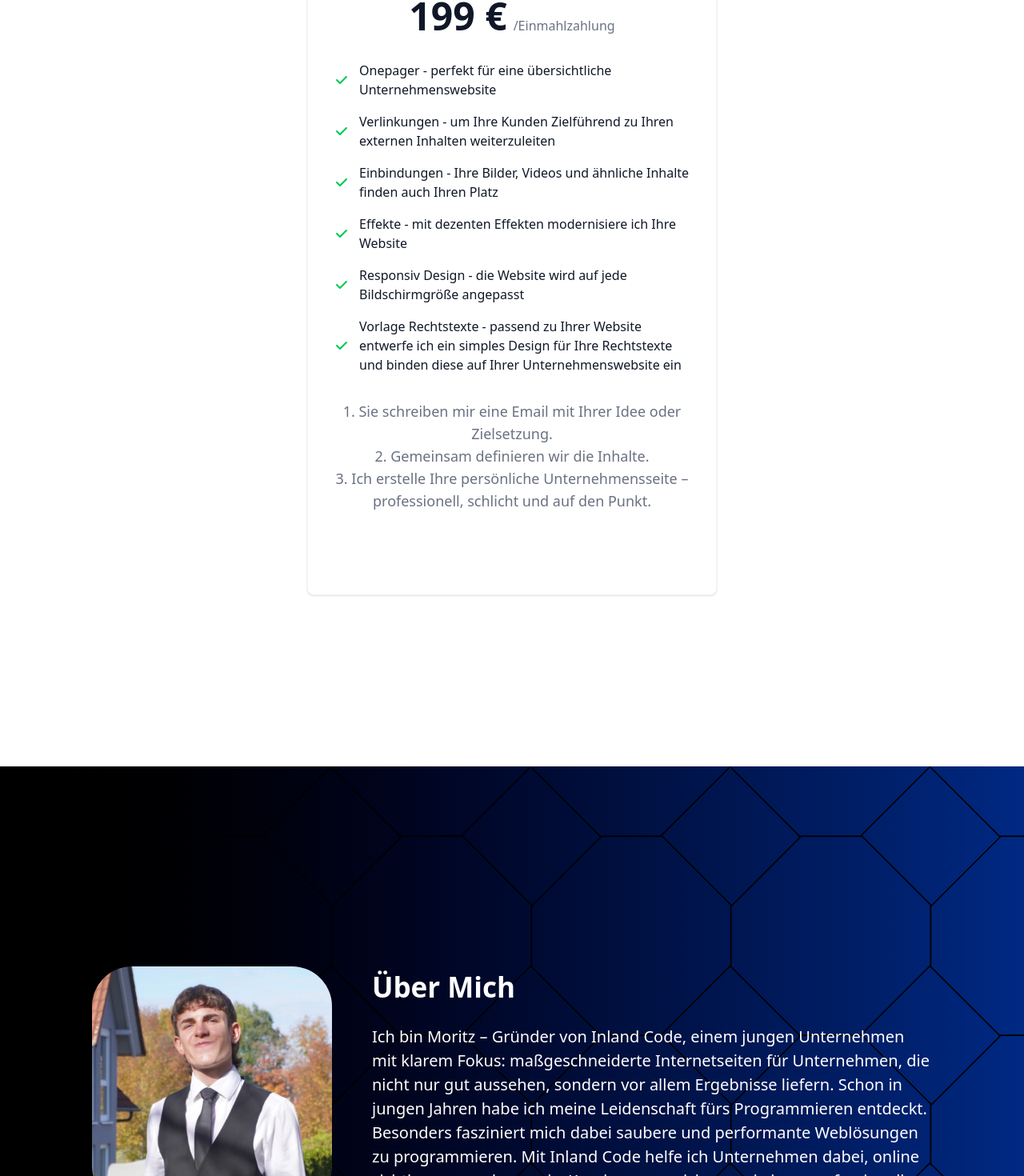
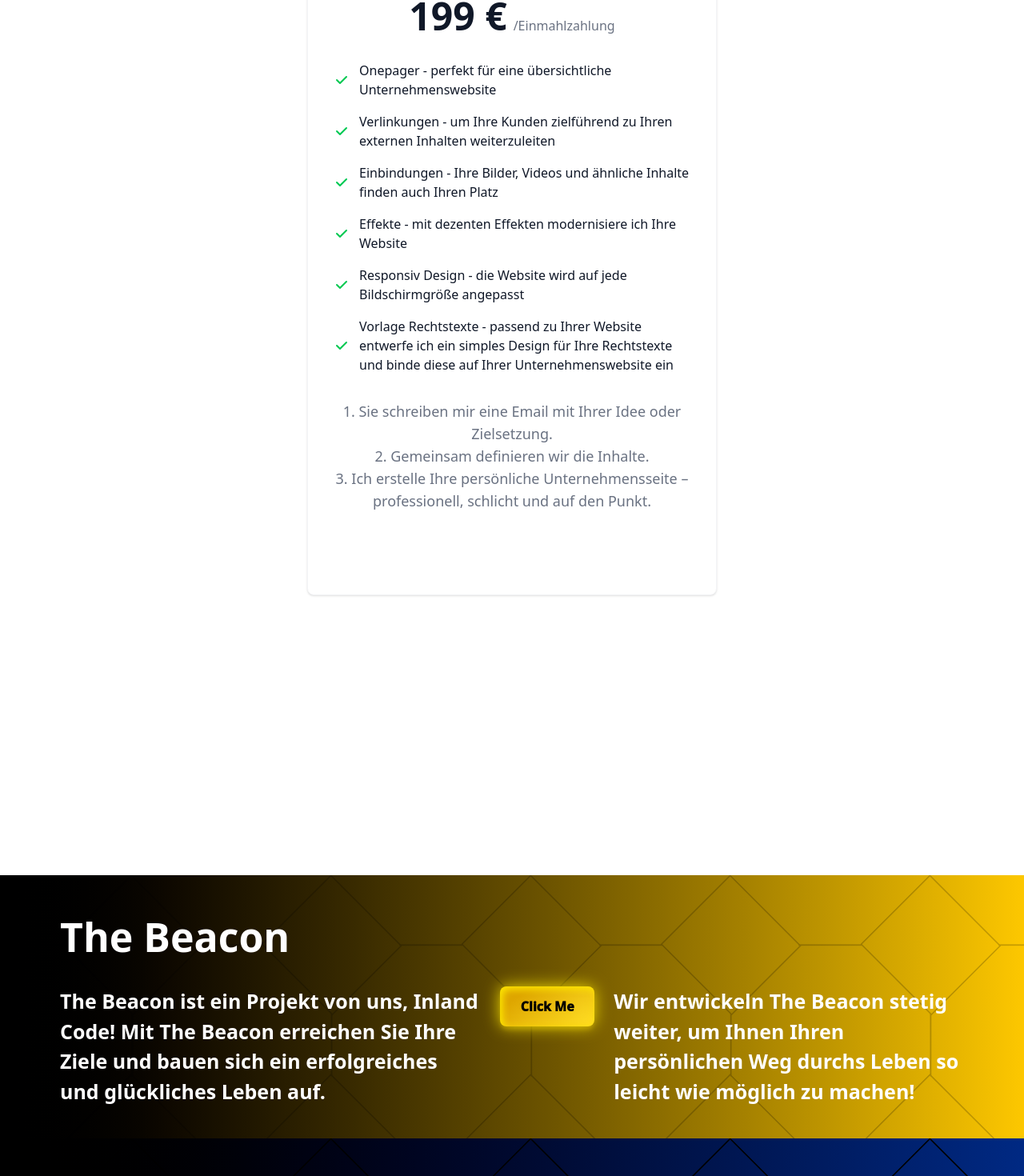
Before and after one commit to moritzganser/Website-Inland-Code-Nuxt, a Nuxt app: page / in a window 1280 px wide. Shown: the part 2331-3801 px from the top of the page at 80% size. Built offline with nearby package versions, Linux system fonts and the light colour scheme.

Commit message:
Verweisung auf The Beacon hinzugefügt & Bugs verbessert

```diff
--- a/components/angebot.vue
+++ b/components/angebot.vue
@@ -6,58 +6,128 @@
 
     <div>
       <section class="bg-white dark:bg-gray-900">
-  <div class="py-8 px-4 mx-auto max-w-screen-xl lg:py-16 lg:px-6 ">
-      <div class="mx-auto max-w-screen-md text-center mb-8 lg:mb-12 mt-[150px]">
-          <h2 class="mb-4 text-4xl tracking-tight font-extrabold text-gray-900 dark:text-white">Entwickelt für Unternehmen wie Sie!</h2>
-          <p class="mb-5 font-light text-gray-500 sm:text-xl dark:text-gray-400"></p>
+        <div class="py-8 px-4 mx-auto max-w-screen-xl lg:py-16 lg:px-6">
+          <div
+            class="mx-auto max-w-screen-md text-center mb-8 lg:mb-12 mt-[150px]"
+          >
+            <h2
+              class="mb-4 text-4xl tracking-tight font-extrabold text-gray-900 dark:text-white"
+            >
+              Entwickelt für Unternehmen wie Sie!
+            </h2>
           </div>
+
           <div class="flex justify-center mb-[150px]">
+            <!-- Pricing Card -->
+            <div
+              class="flex flex-col p-6 mx-auto max-w-lg text-center text-gray-900 bg-white rounded-lg border border-gray-100 shadow dark:border-gray-600 xl:p-8 dark:bg-gray-800 dark:text-white"
+            >
+              <h3 class="mb-4 text-2xl font-semibold">
+                Single Packet (Onepager)
+              </h3>
+              <p class="font-light text-gray-500 sm:text-lg dark:text-gray-400">
+                Dieses Paket richtet sich speziell an kleine und mittlere
+                Unternehmen, die einen klaren, seriösen und modernen Webauftritt
+                benötigen – ohne unnötigen Schnickschnack.
+              </p>
 
-          <!-- Pricing Card -->
-          <div class="flex flex-col p-6 mx-auto max-w-lg text-center text-gray-900 bg-white rounded-lg border border-gray-100 shadow dark:border-gray-600 xl:p-8 dark:bg-gray-800 dark:text-white">
-              <h3 class="mb-4 text-2xl font-semibold">Single Packet (Onepager)</h3>
-              <p class="font-light text-gray-500 sm:text-lg dark:text-gray-400">Dieses Paket richtet sich speziell an kleine und mittlere Unternehmen, die einen klaren, seriösen und modernen Webauftritt benötigen – ohne unnötigen Schnickschnack.</p>
               <div class="flex justify-center items-baseline my-8">
                 <span class="mr-2 text-5xl font-extrabold">199 €</span>
-                  <span class="text-gray-500 dark:text-gray-400">/Einmahlzahlung</span>
+                <span class="text-gray-500 dark:text-gray-400"
+                  >/Einmahlzahlung</span
+                >
               </div>
+
               <!-- List -->
               <ul role="list" class="mb-8 space-y-4 text-left">
-                  <li class="flex items-center space-x-3">
-                      <!-- Icon -->
-                      <svg class="flex-shrink-0 w-5 h-5 text-green-500 dark:text-green-400" fill="currentColor" viewBox="0 0 20 20" xmlns="http://www.w3.org/2000/svg"><path fill-rule="evenodd" d="M16.707 5.293a1 1 0 010 1.414l-8 8a1 1 0 01-1.414 0l-4-4a1 1 0 011.414-1.414L8 12.586l7.293-7.293a1 1 0 011.414 0z" clip-rule="evenodd"></path></svg>
-                      <span>Onepager - perfekt für eine übersichtliche Unternehmenswebsite</span>
-                  </li>
-                  <li class="flex items-center space-x-3">
-                      <!-- Icon -->
-                      <svg class="flex-shrink-0 w-5 h-5 text-green-500 dark:text-green-400" fill="currentColor" viewBox="0 0 20 20" xmlns="http://www.w3.org/2000/svg"><path fill-rule="evenodd" d="M16.707 5.293a1 1 0 010 1.414l-8 8a1 1 0 01-1.414 0l-4-4a1 1 0 011.414-1.414L8 12.586l7.293-7.293a1 1 0 011.414 0z" clip-rule="evenodd"></path></svg>
-                      <span>Verlinkungen - um Ihre Kunden Zielführend zu Ihren externen Inhalten weiterzuleiten</span>
-                  </li>
-                  <li class="flex items-center space-x-3">
-                      <!-- Icon -->
-                      <svg class="flex-shrink-0 w-5 h-5 text-green-500 dark:text-green-400" fill="currentColor" viewBox="0 0 20 20" xmlns="http://www.w3.org/2000/svg"><path fill-rule="evenodd" d="M16.707 5.293a1 1 0 010 1.414l-8 8a1 1 0 01-1.414 0l-4-4a1 1 0 011.414-1.414L8 12.586l7.293-7.293a1 1 0 011.414 0z" clip-rule="evenodd"></path></svg>
-                      <span>Einbindungen - Ihre Bilder, Videos und ähnliche Inhalte finden auch Ihren Platz</span>
-                  </li>
-                  <li class="flex items-center space-x-3">
-                      <!-- Icon -->
-                      <svg class="flex-shrink-0 w-5 h-5 text-green-500 dark:text-green-400" fill="currentColor" viewBox="0 0 20 20" xmlns="http://www.w3.org/2000/svg"><path fill-rule="evenodd" d="M16.707 5.293a1 1 0 010 1.414l-8 8a1 1 0 01-1.414 0l-4-4a1 1 0 011.414-1.414L8 12.586l7.293-7.293a1 1 0 011.414 0z" clip-rule="evenodd"></path></svg>
-                      <span>Effekte - mit dezenten Effekten modernisiere ich Ihre Website</span>
-                  </li>
-                  <li class="flex items-center space-x-3">
-                      <!-- Icon -->
-                      <svg class="flex-shrink-0 w-5 h-5 text-green-500 dark:text-green-400" fill="currentColor" viewBox="0 0 20 20" xmlns="http://www.w3.org/2000/svg"><path fill-rule="evenodd" d="M16.707 5.293a1 1 0 010 1.414l-8 8a1 1 0 01-1.414 0l-4-4a1 1 0 011.414-1.414L8 12.586l7.293-7.293a1 1 0 011.414 0z" clip-rule="evenodd"></path></svg>
-                      <span>Responsiv Design - die Website wird auf jede Bildschirmgröße angepasst</span>
-                  </li>
-                  <li class="flex items-center space-x-3">
-                      <!-- Icon -->
-                      <svg class="flex-shrink-0 w-5 h-5 text-green-500 dark:text-green-400" fill="currentColor" viewBox="0 0 20 20" xmlns="http://www.w3.org/2000/svg"><path fill-rule="evenodd" d="M16.707 5.293a1 1 0 010 1.414l-8 8a1 1 0 01-1.414 0l-4-4a1 1 0 011.414-1.414L8 12.586l7.293-7.293a1 1 0 011.414 0z" clip-rule="evenodd"></path></svg>
-                      <span>Vorlage Rechtstexte - passend zu Ihrer Website entwerfe ich ein simples Design für Ihre Rechtstexte und binden diese auf Ihrer Unternehmenswebsite ein</span>
+                <li
+                  class="flex items-center space-x-3"
+                  v-for="(item, i) in features"
+                  :key="i"
+                >
+                  <svg
+                    class="flex-shrink-0 w-5 h-5 text-green-500 dark:text-green-400"
+                    fill="currentColor"
+                    viewBox="0 0 20 20"
+                    xmlns="http://www.w3.org/2000/svg"
+                  >
+                    <path
+                      fill-rule="evenodd"
+                      d="M16.707 5.293a1 1 0 010 1.414l-8 8a1 1 0 01-1.414 0l-4-4a1 1 0 011.414-1.414L8 12.586l7.293-7.293a1 1 0 011.414 0z"
+                      clip-rule="evenodd"
+                    ></path>
+                  </svg>
+                  <span>{{ item }}</span>
                 </li>
               </ul>
-              <p class="mb-[25px] font-light text-gray-500 sm:text-lg dark:text-gray-400">1. Sie schreiben mir eine Email mit Ihrer Idee oder Zielsetzung.<br>2. Gemeinsam definieren wir die Inhalte. <br>3. Ich erstelle Ihre persönliche Unternehmensseite – professionell, schlicht und auf den Punkt.</p>
-              <a class="flex justify-center items-end cursor-pointer border-white border-[3px] text-white bg-primary-600  font-medium rounded-lg text-sm px-5 py-2.5 text-center dark:text-white  dark:focus:ring-primary-900" @click="scrollToKontakte">Get started<img class="navbar_pfeil" src="../public/images/pfeil_nach_unten.png"></img></a>
+
+              <p
+                class="mb-[25px] font-light text-gray-500 sm:text-lg dark:text-gray-400"
+              >
+                1. Sie schreiben mir eine Email mit Ihrer Idee oder
+                Zielsetzung.<br />
+                2. Gemeinsam definieren wir die Inhalte.<br />
+                3. Ich erstelle Ihre persönliche Unternehmensseite –
+                professionell, schlicht und auf den Punkt.
+              </p>
+
+              <a
+                @click="scrollToKontakte"
+                class="cursor-pointer border-white border-[3px] text-white bg-primary-600 font-medium rounded-lg text-sm px-5 py-2.5 text-center dark:text-white dark:focus:ring-primary-900"
+              >
+                Get Started
+              </a>
+            </div>
+          </div>
         </div>
 
+        <div class="flex justify-center p-[50px]">
+          <p class="text-white font-extrabold text-3xl">
+            Weitere Projekte von Inland Code:
+          </p>
+        </div>
+
+        <div
+          class="relative bg-gradient-to-r from-black to-yellow-400 text-white overflow-hidden min-h-[200px] py-10"
+        >
+          <div
+            class="absolute inset-0 bg-[url('/images/Muster.png')] bg-repeat opacity-20 z-0"
+          ></div>
+
+          <div class="relative z-10 text-center md:text-left">
+            <p
+              class="text-[40px] md:text-[50px] font-extrabold pl-0 md:pl-[75px]"
+            >
+              The Beacon
+            </p>
+
+            <div
+              class="flex flex-col md:flex-row justify-between items-center md:items-start gap-6 text-[18px] md:text-[25px] font-extrabold mt-6 px-6 md:px-[75px]"
+            >
+              <div class="md:max-w-[600px]">
+                <p>
+                  The Beacon ist ein Projekt von uns, Inland Code! Mit The
+                  Beacon erreichen Sie Ihre Ziele und bauen sich ein
+                  erfolgreiches und glückliches Leben auf.
+                </p>
+              </div>
+
+              <!-- NUR DIESER BUTTON WURDE ANGEPASST -->
+              <a
+                class="btn-donate text-center flex justify-center items-center"
+                href="https://inlandcode-beacon.de"
+                target="_blank"
+              >
+                Click Me
+              </a>
+
+              <div class="md:max-w-[600px]">
+                <p>
+                  Wir entwickeln The Beacon stetig weiter, um Ihnen Ihren
+                  persönlichen Weg durchs Leben so leicht wie möglich zu machen!
+                </p>
+              </div>
+            </div>
           </div>
         </div>
       </section>
@@ -66,11 +136,64 @@
 </template>
 
 <script setup>
+const features = [
+  "Onepager - perfekt für eine übersichtliche Unternehmenswebsite",
+  "Verlinkungen - um Ihre Kunden zielführend zu Ihren externen Inhalten weiterzuleiten",
+  "Einbindungen - Ihre Bilder, Videos und ähnliche Inhalte finden auch Ihren Platz",
+  "Effekte - mit dezenten Effekten modernisiere ich Ihre Website",
+  "Responsiv Design - die Website wird auf jede Bildschirmgröße angepasst",
+  "Vorlage Rechtstexte - passend zu Ihrer Website entwerfe ich ein simples Design für Ihre Rechtstexte und binde diese auf Ihrer Unternehmenswebsite ein",
+];
+
 function scrollToKontakte() {
   const target = document.getElementById("kontakte_ziel");
   if (target) {
     target.scrollIntoView({ behavior: "smooth" });
-      history.replaceState(null, null, ' ');
+    history.replaceState(null, null, " ");
   }
 }
 </script>
+
+<style>
+.btn-donate {
+  display: inline-flex;
+  align-items: center;
+  justify-content: center;
+  white-space: nowrap;
+  cursor: pointer;
+  padding: 0.9em 1.6em;
+  height: 50px;
+  font-size: var(--size, 1rem);
+  font-weight: 1000;
+  transition: 0.8s;
+  background-size: 280% auto;
+  background-image: linear-gradient(
+    325deg,
+    rgb(222, 166, 0) 0%,
+    rgb(255, 222, 36) 55%,
+    rgb(222, 166, 0) 90%
+  );
+  border: none;
+  border-radius: 0.5em;
+  color: rgb(0, 0, 0);
+  box-shadow: 0px 0px 20px rgba(255, 234, 0, 0.868),
+    0px 5px 5px -1px rgba(253, 207, 0, 0.25),
+    inset 4px 4px 8px rgba(255, 234, 0, 0.868),
+    inset -4px -4px 8px rgba(253, 207, 0, 0.25);
+}
+
+.btn-donate:hover {
+  background-position: right top;
+}
+
+.btn-donate:is(:focus, :focus-visible, :active) {
+  outline: none;
+  box-shadow: 0 0 0 3px black, 0 0 0 6px rgb(222, 166, 0);
+}
+
+@media (prefers-reduced-motion: reduce) {
+  .btn-donate {
+    transition: linear;
+  }
+}
+</style>
--- a/layouts/datenschutz.vue
+++ /dev/null
@@ -1,5 +0,0 @@
-<template>
-    <div class="bg-white text-black min-h-screen">
-      <slot />
-    </div>
-  </template>
--- a/layouts/impressum.vue
+++ /dev/null
@@ -1,5 +0,0 @@
-<template>
-    <div class="bg-white text-black min-h-screen">
-      <slot />
-    </div>
-  </template>
```
Also changed, not shown: components/uebermich.vue (+63 -22 lines), nuxt.config.ts (+9 -13 lines), 1 other file (tests, documents, lock files or other folders). Lines whose indentation alone changed are shown as unchanged.
